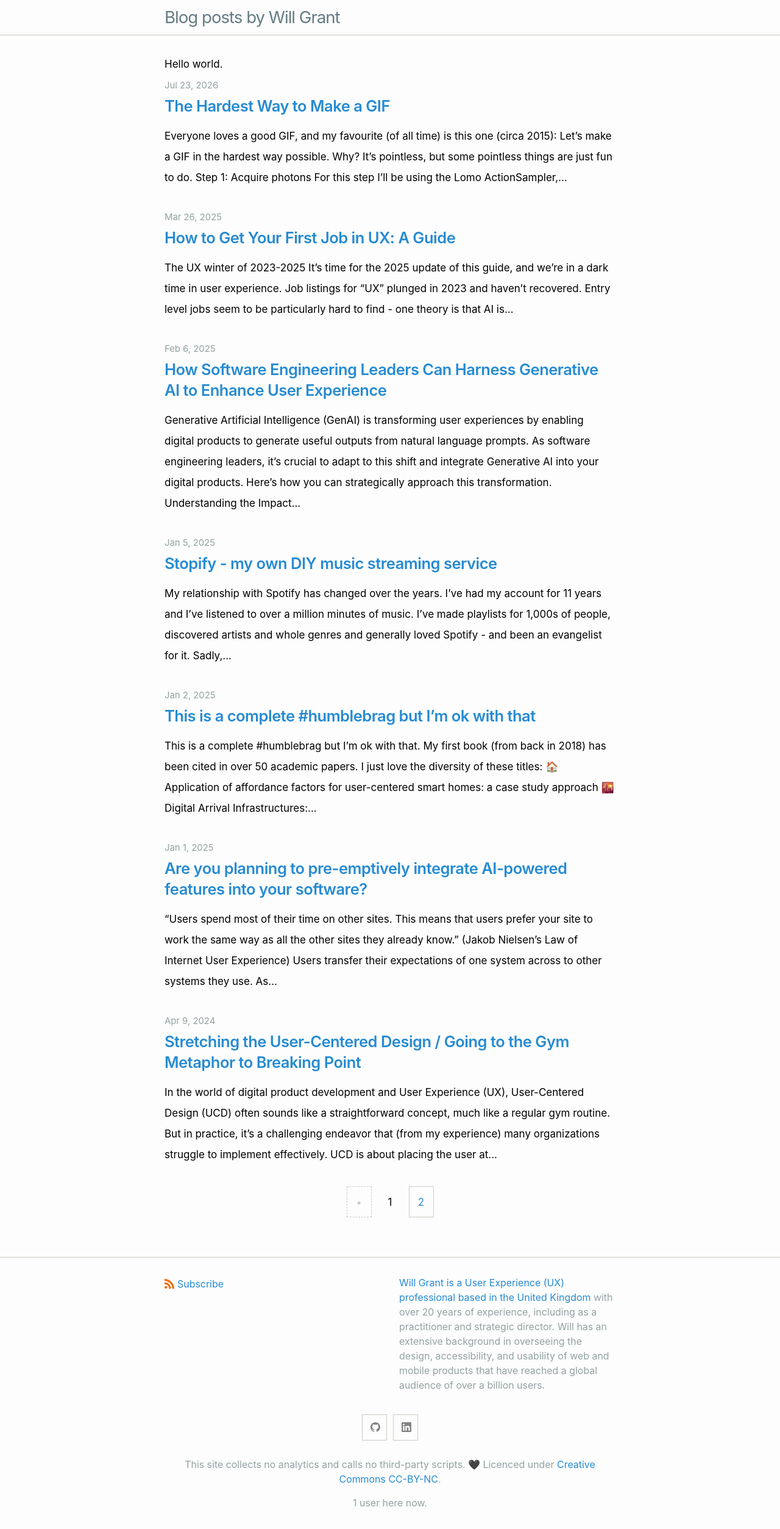
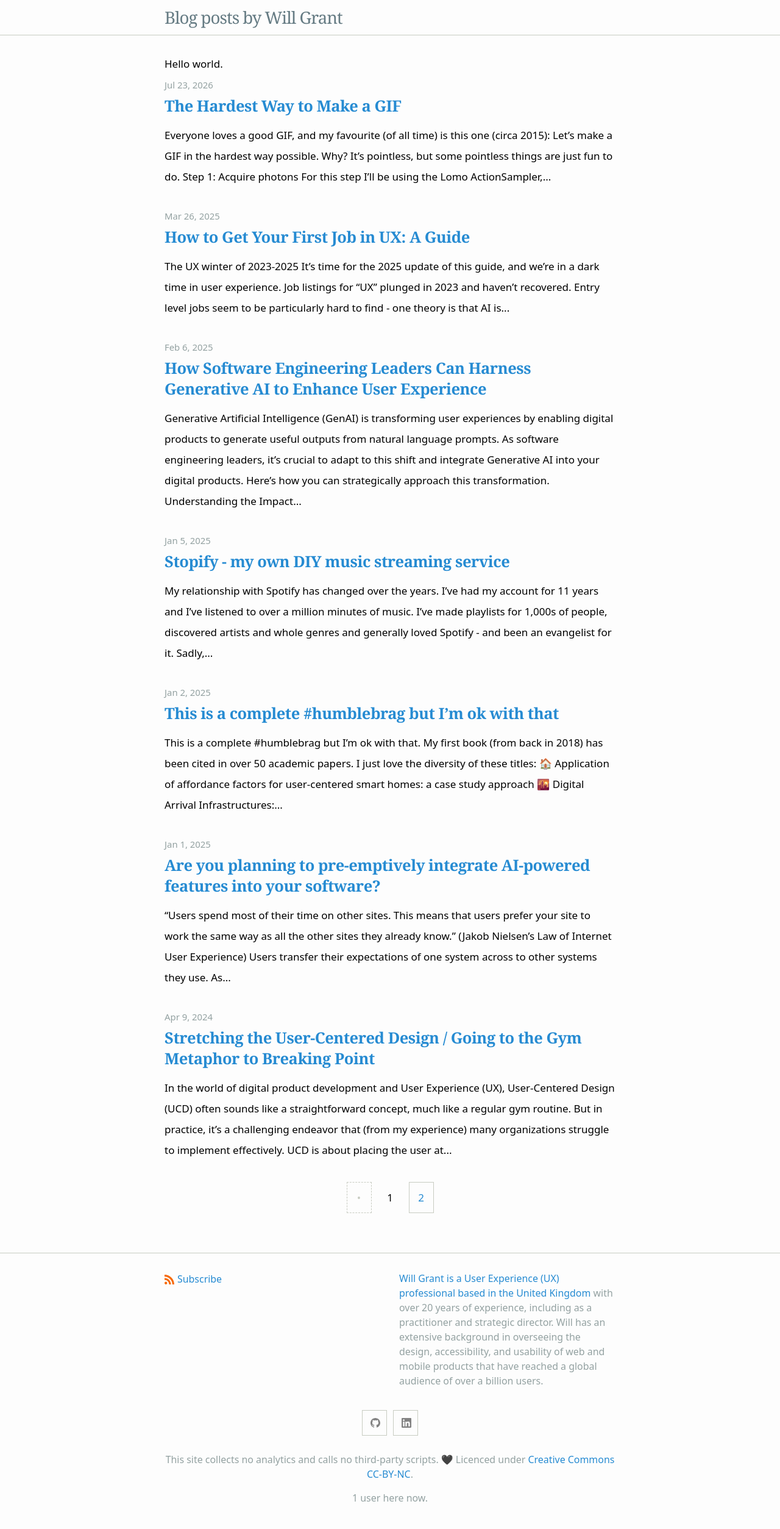
Before and after one commit to wgx/blog.willgrant.org, a Jekyll site: the page built from index.html, in a window 1280 px wide. Shown: the whole page at 61% size. Built offline with Jekyll 4.4.1, drawn with Linux system fonts in a browser that asks for light colours; a script that is not in the unit is left out; the list of posts is cut into pages by our own code.

Commit message:
typography hype-ography

```diff
--- a/_sass/minima/custom-styles.scss
+++ b/_sass/minima/custom-styles.scss
@@ -4,8 +4,14 @@ main {
   line-height: 2rem;
 }
 h1, h2, h3, h4, h5, h6 {
+  font-family: $title-font-family;
   font-weight: 600;
   letter-spacing: -0.5px;
+}
+
+.site-title,
+.post-link {
+  font-family: $title-font-family;
 }
 
 :root {
--- a/_sass/minima/custom-variables.scss
+++ b/_sass/minima/custom-variables.scss
@@ -2,5 +2,6 @@
 
 $background-color: #fdfdfd;
 $text-color: #000000;
-$base-font-family: -apple-system, BlinkMacSystemFont, avenir next, avenir, segoe ui, helvetica neue, Adwaita Sans, Cantarell, Ubuntu, roboto, noto, helvetica, arial, sans-serif;
-$code-font-family: Menlo, Consolas, Monaco, Adwaita Mono, Liberation Mono, Lucida Console, monospace;
+$title-font-family: ui-serif, Georgia, Cambria, "Times New Roman", serif;
+$base-font-family: system-ui, -apple-system, BlinkMacSystemFont, "Segoe UI", sans-serif;
+$code-font-family: ui-monospace, SFMono-Regular, Menlo, Consolas, "Liberation Mono", monospace;
```
